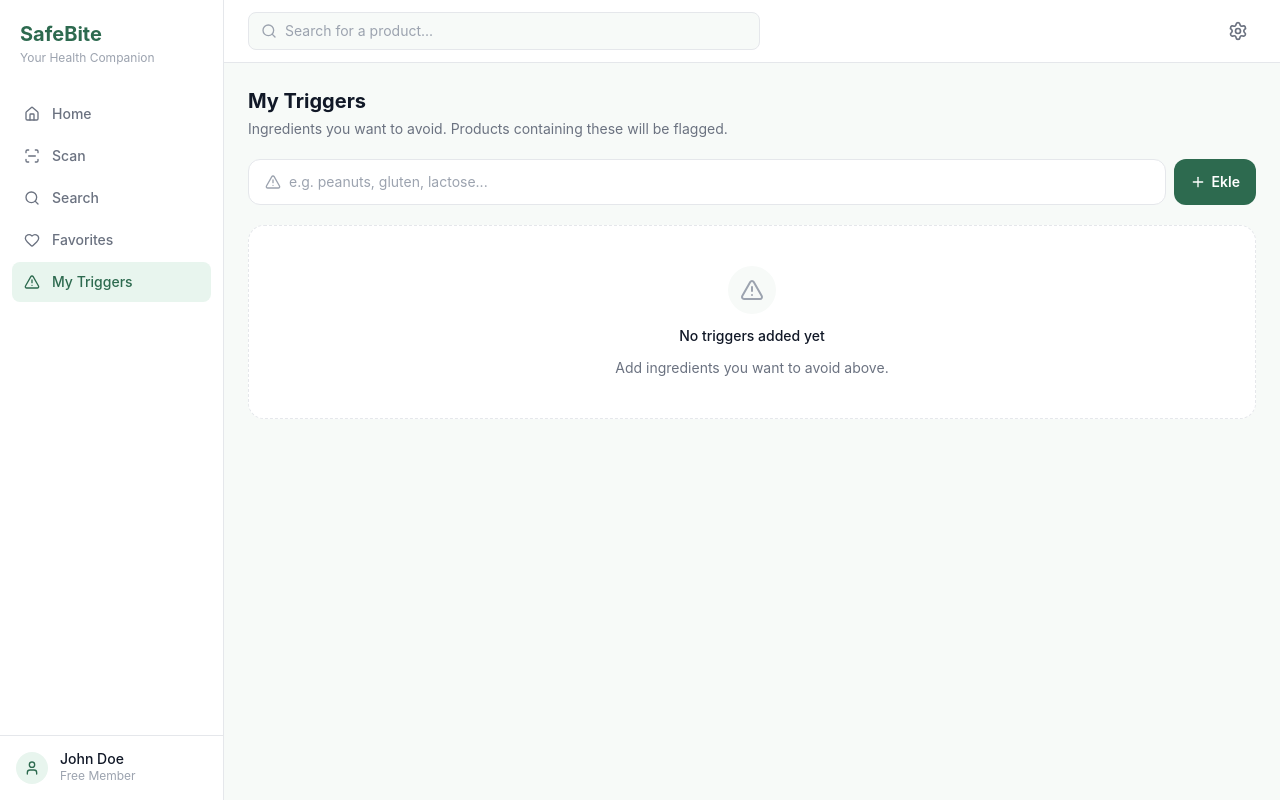
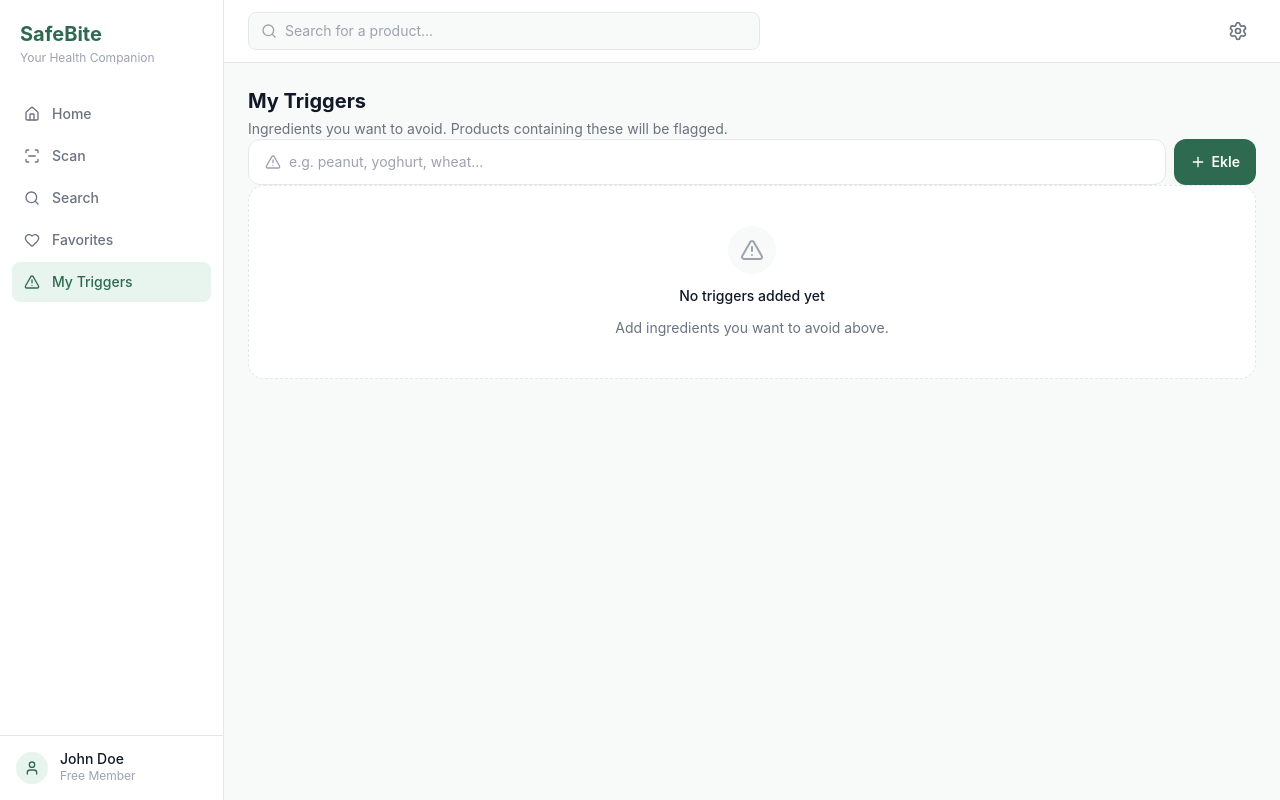
Before and after one commit to ezgikardes/safe-bite, a React (Vite) app: page /my-triggers in a window 1280 px wide. Built offline with nearby package versions, Linux system fonts and the light colour scheme.

Commit message:
feat: refactor MyTriggers component to use react-hook-form for input handling and validation

```diff
--- a/src/pages/MyTriggers.tsx
+++ b/src/pages/MyTriggers.tsx
@@ -1,19 +1,29 @@
-import { useState } from "react";
 import { AlertTriangle, Plus, X } from "lucide-react";
 import { useTriggers } from "../hooks/useTriggers";
+import { useForm } from "react-hook-form";
+
+type FormValues = {
+  trigger: string;
+};
 
 export default function MyTriggers() {
-  const [newTrigger, setNewTrigger] = useState<string>("");
-
   const { triggers: savedTriggers, addTrigger, removeTrigger } = useTriggers();
 
-  function handleAdd() {
-    addTrigger(newTrigger);
-    setNewTrigger("");
+  const {
+    register,
+    handleSubmit,
+    reset,
+    formState: { errors },
+  } = useForm<FormValues>();
+
+  function handleAdd(data: FormValues) {
+    addTrigger(data.trigger);
+    reset();
   }
 
   return (
     <div className="space-y-5">
+      <form onSubmit={handleSubmit(handleAdd)}>
         {/* Page header with title and description */}
         <div>
           <h1 className="text-xl font-bold text-text">My Triggers</h1>
@@ -29,21 +39,26 @@
             <AlertTriangle className="size-4 text-text-muted shrink-0" />
             {/* Text input - triggers add on Enter key or button click */}
             <input
-            value={newTrigger}
-            onChange={(e) => setNewTrigger(e.target.value)}
-            onKeyDown={(e) => e.key === "Enter" && handleAdd()}
-            placeholder="e.g. peanuts, gluten, lactose..."
+              {...register("trigger", {
+                required: "This field is required.",
+                validate: (value) =>
+                  savedTriggers.includes(value)
+                    ? "This trigger has already been added."
+                    : true,
+              })}
+              placeholder="e.g. peanut, yoghurt, wheat..."
               className="flex-1 bg-transparent text-sm text-text placeholder:text-text-muted outline-none"
             />
           </div>
           {/* Add button with plus icon */}
           <button
-          onClick={() => handleAdd()}
+            type="submit"
             className="flex items-center gap-1.5 rounded-xl bg-primary px-4 py-3 text-sm font-semibold text-white hover:bg-primary-hover transition-colors">
             <Plus className="size-4" />
             Ekle
           </button>
         </div>
+        {errors.trigger && <p>{errors.trigger.message}</p>}
 
         {/* Conditional rendering: Show empty state or triggers list */}
         {savedTriggers.length === 0 ? (
@@ -51,7 +66,9 @@
             <div className="rounded-full bg-background p-3">
               <AlertTriangle className="size-6 text-text-muted" />
             </div>
-          <p className="text-sm font-medium text-text">No triggers added yet</p>
+            <p className="text-sm font-medium text-text">
+              No triggers added yet
+            </p>
             <p className="text-sm text-text-secondary">
               Add ingredients you want to avoid above.
             </p>
@@ -67,6 +84,7 @@
                 {/* Remove button for individual trigger */}
                 <button
                   onClick={() => removeTrigger(t)}
+                  type="button"
                   className="text-text-muted hover:text-text transition-colors">
                   <X className="size-3" />
                 </button>
@@ -74,6 +92,7 @@
             ))}
           </div>
         )}
+      </form>
     </div>
   );
 }
```
Lines whose indentation alone changed are shown as unchanged.
